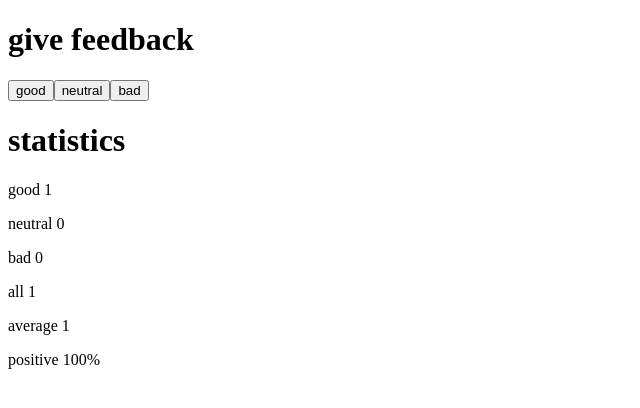
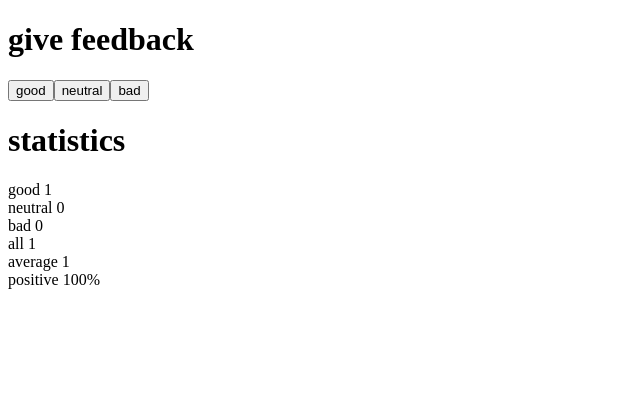
Before and after one commit to Raman-X/full-stack-open, a React (Vite) app in the folder part1/unicafe/: page / in a window 1280 px wide. Both pictures are taken after a click on the button "good". Shown: the top 408 px of the page, without its empty margins (0-640 px from the left). Built offline with nearby package versions, Linux system fonts and the light colour scheme.

Commit message:
1.10: unicafe step 5

```diff
--- a/part1/unicafe/src/App.jsx
+++ b/part1/unicafe/src/App.jsx
@@ -1,5 +1,6 @@
 import React, { useState } from "react";
 import Statistics from "./Statistics.jsx";
+import Button from "./Button.jsx";
 
 const App = () => {
   // save clicks of each button to its own state
@@ -10,27 +11,25 @@ const App = () => {
   return (
     <div>
       <h1>give feedback</h1>
-      <button
+      <Button
         onClick={() => {
           setGood(good + 1);
         }}
-      >
-        good
-      </button>
-      <button
+        text="good"
+      />
+      <Button
         onClick={() => {
           setNeutral(neutral + 1);
         }}
-      >
-        neutral
-      </button>
-      <button
+        text="neutral"
+      />
+      <Button
         onClick={() => {
           setBad(bad + 1);
         }}
-      >
-        bad
-      </button>
+        text="bad"
+      />
+
       <h1>statistics</h1>
 
       {good || bad || neutral ? (
--- /dev/null
+++ b/part1/unicafe/src/Button.jsx
@@ -0,0 +1,11 @@
+import React from "react";
+
+const Button = ({ onClick, text }) => {
+  return (
+    <>
+      <button onClick={onClick}>{text}</button>
+    </>
+  );
+};
+
+export default Button;
--- /dev/null
+++ b/part1/unicafe/src/StatisticLine.jsx
@@ -0,0 +1,11 @@
+import React from "react";
+
+const StatisticLine = ({ text, value }) => {
+  return (
+    <div>
+      {text} {value}
+    </div>
+  );
+};
+
+export default StatisticLine;
--- a/part1/unicafe/src/Statistics.jsx
+++ b/part1/unicafe/src/Statistics.jsx
@@ -1,18 +1,20 @@
 import React from "react";
+import StatisticLine from "./StatisticLine.jsx";
 
 const Statistics = ({ good, bad, neutral }) => {
   let total = good + neutral + bad;
   return (
     <>
-      <p>good {good}</p>
-      <p>neutral {neutral}</p>
-      <p>bad {bad}</p>
-      <p>all {good + neutral + bad}</p>
-      <p>
-        average {(good * 1 + neutral * 0 + bad * -1) / total}
-        {/*can write good instead of good * 1 and remove neutral*/}
-      </p>
-      <p>positive {(good * 100) / total}%</p>
+      <StatisticLine text={"good"} value={good} />
+      <StatisticLine text={"neutral"} value={neutral} />
+      <StatisticLine text={"bad"} value={bad} />
+      <StatisticLine text={"all"} value={total} />
+      <StatisticLine
+        text={"average"}
+        value={(good * 1 + neutral * 0 + bad * -1) / total}
+      />
+      {/*can write good instead of good * 1 and remove neutral*/}
+      <StatisticLine text={"positive"} value={`${(good * 100) / total}%`} />
     </>
   );
 };
```
